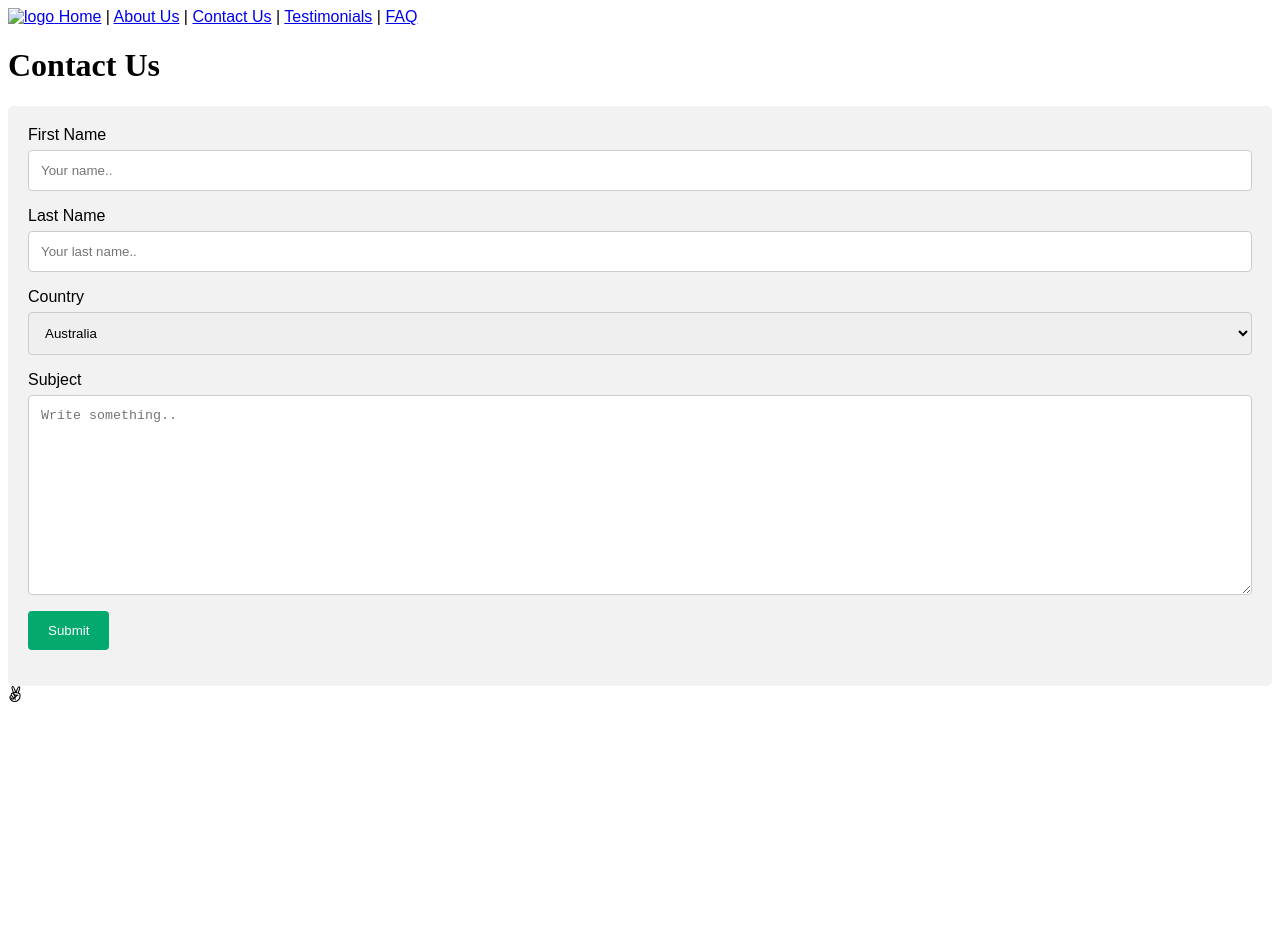
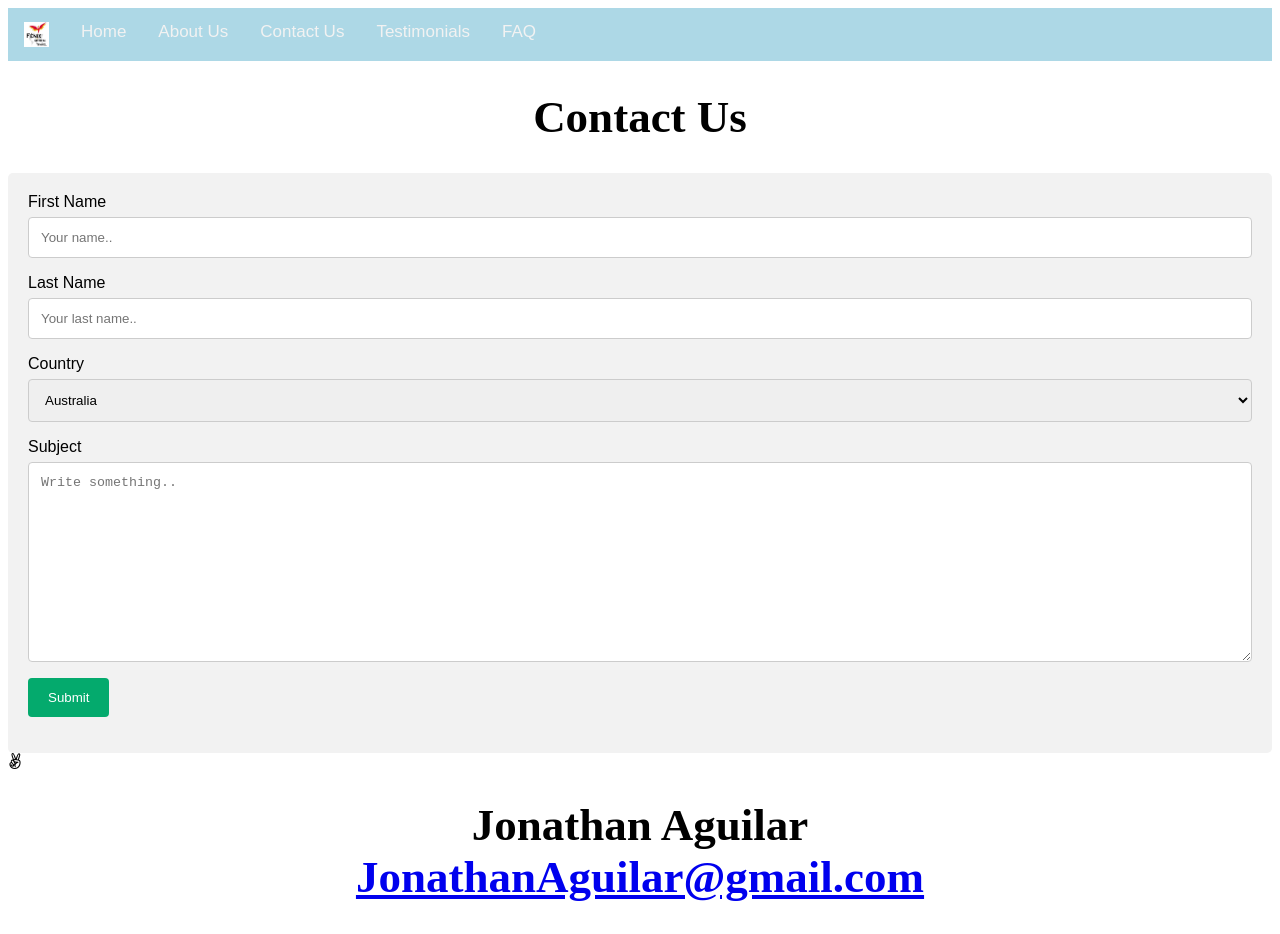
Before and after one commit to JonathanAguilar554/JonathanAguilar554.github.io, a plain HTML site: page contactus.html in a window 1280 px wide. Before the commit the page ends 800 px from the top, so only its background shows below. Drawn offline with Linux system fonts and the light colour scheme; a web font is replaced by a local one.

Commit message:
added a new header,  changed videos, changed video size, added logo icon

```diff
--- a/contactus.html
+++ b/contactus.html
@@ -14,16 +14,16 @@
 
 <body>
     <header>
-        <nav>
-            <a href="https://www.nfl.com/" target="_blank" rel="noopener noreferrer">
-                <img src="../images/Logo.png" alt="logo" />
-            </a>
-            <a href="index.html" target="_blank" rel="noopener noreferrer">Home</a> |
-            <a href="aboutus.html" target="_blank" rel="noopener noreferrer">About Us</a> |
-            <a href="contactus.html" target="_blank" rel="noopener noreferrer">Contact Us</a> |
-            <a href="testimonials.html" target="_blank" rel="noopener noreferrer">Testimonials</a> |
-            <a href="faq.html" target="_blank" rel="noopener noreferrer">FAQ</a>
-        </nav>
+        <div class="topnav">
+            <a href="index.html" target="_blank" rel="noopener noreferrer">
+                <img src="Images/FenixMedicalTravelLogo.jpg" alt="logo" height="25" width="25" />
+                <a href="index.html" target="_blank" rel="noopener noreferrer">Home</a>
+                <a href="aboutus.html" target="_blank" rel="noopener noreferrer">About Us</a>
+                <a href="contactus.html" target="_blank" rel="noopener noreferrer">Contact Us</a>
+                <a href="testimonials.html" target="_blank" rel="noopener noreferrer">Testimonials</a>
+                <a href="faq.html" target="_blank" rel="noopener noreferrer">FAQ</a>
+        </div>
+    </header>
         <h1>Contact Us</h1>
         <div class="container">
             <form action="/action_page.php">
@@ -46,9 +46,13 @@
                 <input type="submit" value="Submit">
             </form>
         </div>
-    </header>
+
 
     <i class="fa-brands fa-angellist"></i>
+    <footer>
+        <h1>Jonathan Aguilar<br>
+        <a href="mailto:jaguilarmera@gmail.com">JonathanAguilar@gmail.com</a></h1>
+      </footer>
 </body>
 
 </html>
--- a/style.css
+++ b/style.css
@@ -1,3 +1,31 @@
+.topnav {
+    background-color: lightblue;
+    overflow: hidden;
+  }
+
+  /* Style the links inside the navigation bar */
+  .topnav a {
+    float: left;
+    color: #f2f2f2;
+    text-align: center;
+    padding: 14px 16px;
+    text-decoration: none;
+    font-size: 17px;
+  }
+
+  /* Change the color of links on hover */
+  .topnav a:hover {
+    background-color: darkblue;
+    color: black;
+  }
+
+  /* Add a color to the active/current link */
+  .topnav a.active {
+    background-color: #04AA6D;
+    color: white;
+  }
+
+
 body {
     font-family: Arial, Helvetica, sans-serif;
 }
@@ -44,4 +72,6 @@ p {
 
 h1 {
     font-family: "Square Peg";
+    text-align: center;
+    font-size: 45px;
 }
```
Also changed, not shown: aboutus.html (+14 -10 lines), faq.html (+12 -9 lines), index.html (+40 -15 lines), testimonials.html (+12 -9 lines), Images/FenixMedicalTravelLogo.jpg (added).
